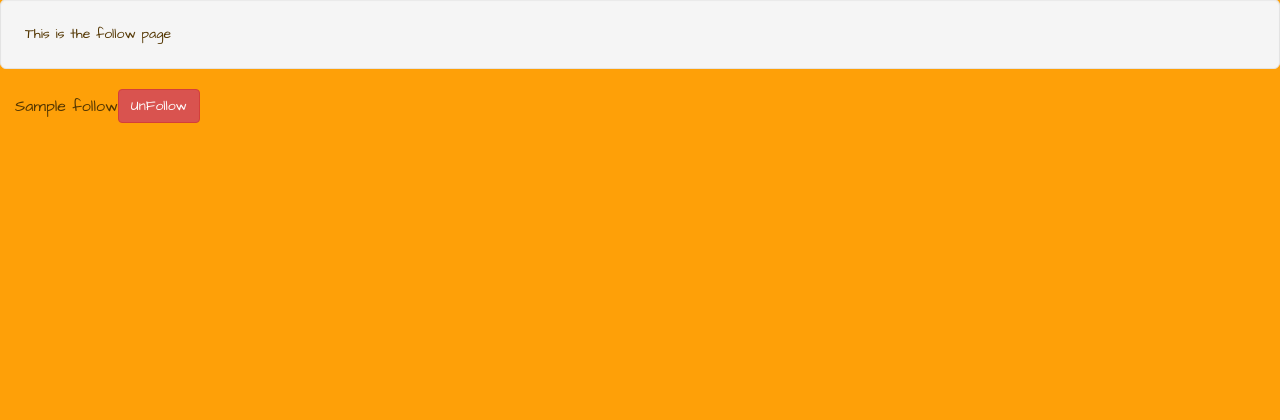
After one commit to Shirlazybrat/7-16-Bawk, a Flask app: template templates/follow.html in a window 1280 px wide. The commit adds this page. Shown: the part 353-773 px from the top of the page. Run offline with Flask 2, Linux system fonts and the light colour scheme; the template is opened without the code that fills it: most values are stand-ins (such as "Sample title", 1, 10 or a date in 2020); some libraries are stand-ins or nearby versions.

Commit message:
Added follow functionality and up/down vote fixes

```diff
--- a/main.py
+++ b/main.py
@@ -36,15 +36,17 @@ def index():
 
 @app.route('/process_vote', methods=['POST'])
 def process_vote():
-
-	post_id = request.form['vid'] #this is the post voted on from jquery ajax
+	print "Hello world"
+	print session['user_id']
+	post_id = request.form['vote_id'] #this is the post voted on from jquery ajax
 	print post_id
 	vote_type = request.form['voteType']
 	# print "I am here %s"  % session['username']
 	# print "I am here %r"  % session
 
+	print vote_type
+	print session['username']
 
-	print vote_type
 	# check to see if the user voted on this item
 	check_user_votes_query ="SELECT * FROM votes INNER JOIN user ON user.id = votes.user_id WHERE user.username = '%s' AND votes.post_id = '%s'" % (session['username'], post_id)
 	cursor.execute(check_user_votes_query)
@@ -52,24 +54,31 @@ def process_vote():
 
 
 	if check_user_votes_result is None:
-		insert_user_vote_query = "INSERT INTO votes (post_id, user_id, vote_type) VALUES ('%s', '%s','%s')" % (post_id, session['user_id'], vote_type)
+		insert_user_vote_query = "INSERT into votes (post_id, user_id, vote_type) values ('"+str(post_id)+"', '"+str(session['user_id'])+"', '"+str(vote_type)+"')"
 		cursor.execute(insert_user_vote_query)
 		conn.commit()
-		return jsonify("voteCounted")
+		cursor.execute(get_new_total_result)
+		get_new_total_result = cursor.fetchone()
+		return jsonify({'message':"voteChanged", 'voteTotal': get_new_total_result[0]})
+
+		# return jsonify("voteCounted")
 
 	else:
-		check_user_vote_direction_query = "SELECT * FROM votes INNER JOIN user ON user.id = votes.user_id WHERE user.username = '%s' AND votes.post_id = '%s' AND votes.vote_type = %s" % (session['username'], post_id, vote_type)
+		check_user_vote_direction_query = "SELECT * FROM votes INNER JOIN user ON user.id = votes.user_id WHERE user.username = '%s' AND votes.post_id = '%s' AND votes.vote_type = '%s'" % (session['username'], post_id, vote_type)
 		cursor.execute(check_user_vote_direction_query)
 		check_user_vote_direction_result = cursor.fetchone()
 		if check_user_vote_direction_result is None:
 			# User has voted, but not this direction. Update
-			update_user_vote_query = "UPDATE votes SET vote_type = %s WHERE user_id = '%s' AND post_id = '%s'" % (vote_type, session['user_id'], post_id)
+			update_user_vote_query = "UPDATE votes SET vote_type = '%d' WHERE user_id = '%d' AND post_id = '%d'" % (vote_type, session['user_id'], post_id)
 			cursor.execute(update_user_vote_query)
 			conn.commit()
-			return "voteChanged"
+			get_new_total_query = "SELECT sum(vote_type as vote_total FROM votes WHERE post_id = '%d' GROUP BY post_id" % post_id
+			cursor.execute(get_new_total_result)
+			get_new_total_result = cursor.fetchone()
+			return jsonify({'message':"voteChanged", 'voteTotal': get_new_total_result[0]})
 		else:
 			# User has already voted this directino on this post. No dice.
-			return "alreadyVoted"
+			return jsonify({'messge': "alreadyVoted"})
 
 
 
@@ -169,6 +178,45 @@ def post_submit():
 	conn.commit()
 	return redirect('/')
 
+@app.route('/follow')
+def follow():
+	get_all_not_me_users_query = "SELECT * FROM user WHERE id != '%s' " % session['id']
+
+	get_all_following_query = "SELECT * FROM follow LEFT JOIN user ON user.id = follow.uid_of_user_following = '%s'" % session['id']
+
+	# who user is get_all_following_query
+	# we want username and id
+	get_all_following_query = "SELECT u.username, f.uid_of_user_followed FROM follow f  LEFT JOIN user u ON u.id = f.uid_of_user_followed WHERE f.uid_of_user_following = '%s'" % session['id']
+	cursor.execute(get_all_following_query)
+	get_all_following_result = cursor.fetchall()
+	# who is the user not following
+	# who user is not following -- all users in the table minus those user is following
+	get_all_not_following_query = "SELECT * FROM user WHERE id NOT IN (SELECT uid_of_user_followed WHERE uid_of_user_following = '%s') AND id != '%s')" % (session['id'], session['id'])
+	cursor.execute(get_all_not_following_query)
+	get_all_not_following_result = cursor.fetchall()
+
+
+	return render_template('follow.html',
+		following_list = get_all_following_result,
+		not_following_list = get_all_not_following_result)
+
+@app.route('/follow_user')
+def follow_user():
+	user_id_to_follow = request.args.get('user_id')
+	follow_query = "INSERT INTO follow (uid_of_user_followed, uid_of_user_following) VALUES ('%s', '%s')" %(user_id_to_follow, session['id'])
+	# return unfollow_query
+	cursor.execute(follow_query)
+	conn.commit()
+	return redirect('/follow')
+
+@app.route('/unfollow_user')
+def unfollow_user():
+	user_id_to_unfollow = request.args.get('user_id')
+	unfollow_query = "DELETE FROM follow WHERE uid_id_user_followed = '%s' AND uid_of_user_following = '%s'" %(user_id_to_unfollow, session['id'])
+	cursor.execute(unfollow_query)
+	conn.commit()
+	return redirect('/unfollow')
+
 
 
 
--- a/static/js/scripts.js
+++ b/static/js/scripts.js
@@ -1,8 +1,8 @@
 $(document).ready(function(){
 	$('.vote').click(function(e){
 		e.preventDefault()
-		var vid = $(this).attr('post-id')
-		if ($(this).hasClass("vote-up")){
+		var vote_id = $(this).attr('post_id')
+		if ($(this).hasClass("vote_up")){
 			//user clicked on the thumb up
 			var voteType = 1;
 			console.log('up')
@@ -15,8 +15,15 @@ $(document).ready(function(){
 		$.ajax({
 			url: "/process_vote",
 			type: "post",
-			data: {vid:vid, voteType:voteType},
+			data: {vote_id:vote_id, voteType:voteType},
 			success: function(result){
+				if (result.message == 'voteChanged'){
+					// the users vote was updated by python, updat in field
+					($("div[up-down-id='" + vote_id + "']").html(result.vote_total))
+				}
+				else if ( result.message == 'alreadyVoted'){
+					$("div[up-down-id='" + vote_id + "']").html("you already voted for this buzz!")
+				}
 				console.log(result)
 			},
 			error: function(error){
--- /dev/null
+++ b/templates/follow.html
@@ -0,0 +1,28 @@
+{% extends 'layout.html' %}
+{% block body %}
+
+
+<img src="https://images6.alphacoders.com/368/368375.jpg" height="300px" width="100%">
+<div class="well well-lg">This is the follow page</div>
+<div class="col-sm-8 col-offset-sm-2">
+    <table>
+    {% for follow in following_list: %}
+        <tr>
+            <td>{{follow[1]}}</td>
+            <td><a href="/unfollow_user?user_id{{follow[0]}}"><button class="btn btn-danger">UnFollow</button></a></td>
+        </tr>
+    {% endfor %}
+    </table>
+
+    <table>
+    {% for follow in not_following_list: %}
+        <tr>
+            <td>{{follow[1]}}</td>
+            <td><a href="/follow_user?user_id{{follow[0]}}"><button class="btn btn-primary">Follow</button></a></td>
+        </tr>
+    {% endfor %}
+    </table>
+</div>
+
+
+    {% endblock %}
--- a/templates/index.html
+++ b/templates/index.html
@@ -119,13 +119,13 @@
             <div class="col-sm-1 vote">
               <ul>
                 <li>
-                  <a href="" class="vote vote-up" post-id="{{row[0]}}">
+                  <a href="" class="vote vote_up" post_id="{{row[0]}}">
                     <i class="fa fa-thumbs-up fa-lg" aria-hidden="true"></i></a>
                 </li>
                 <li class="vote vote-up-down-number" up-down-id="{{row[14]}}">{{row[14]}}
                 </li>
                 <li>
-                  <a href="" class="vote vote-down" post-id="{{row[0]}}">
+                  <a href="" class="vote vote_down" post_id="{{row[0]}}">
                     <i class="fa fa-thumbs-down fa-lg" aria-hidden="true"></i></a>
                   </li>
               </ul>
--- a/templates/register.html
+++ b/templates/register.html
@@ -2,7 +2,7 @@
 {% block body %}
 
 
-<div id="register" class="container" ation="/register_submit">
+<div id="register" class="container" action="/register_submit">
     <div class="row">
         <div class="col-md-4 col-md-offset-4">
             <div class="">
```
